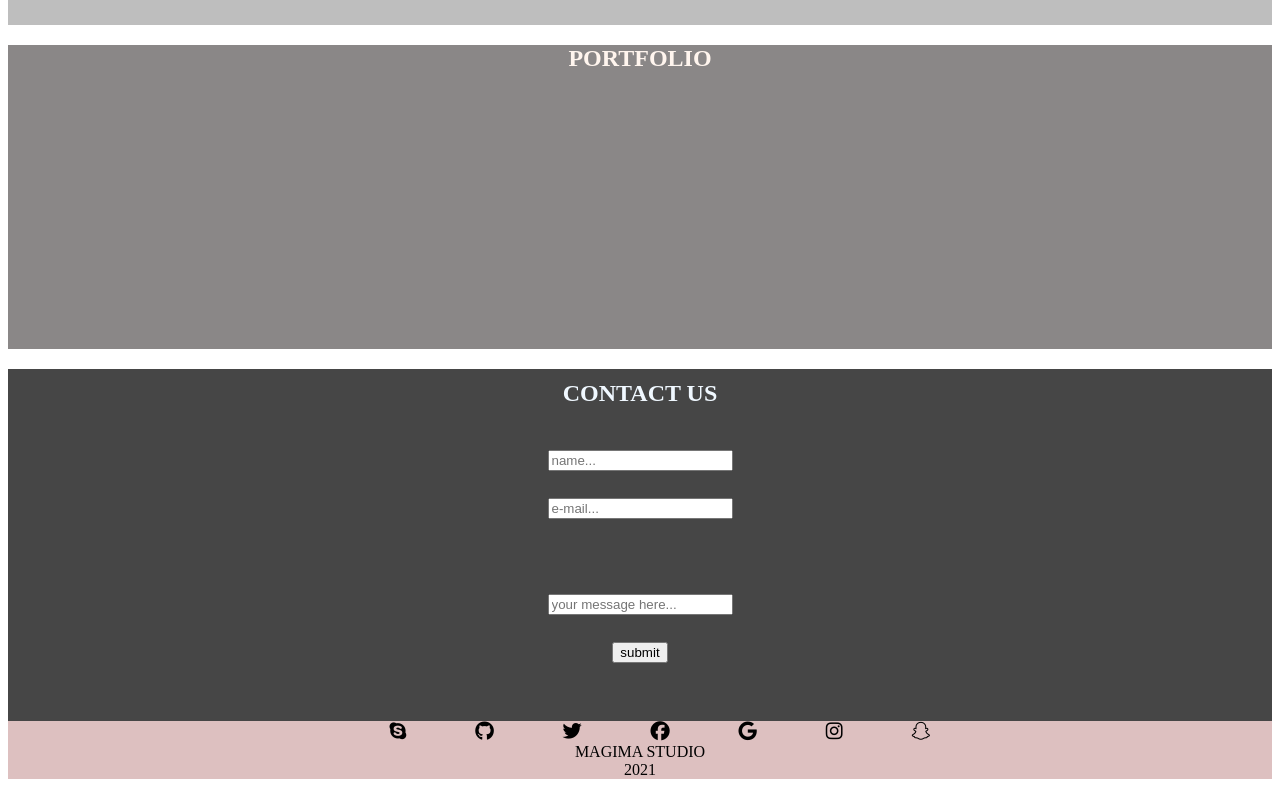
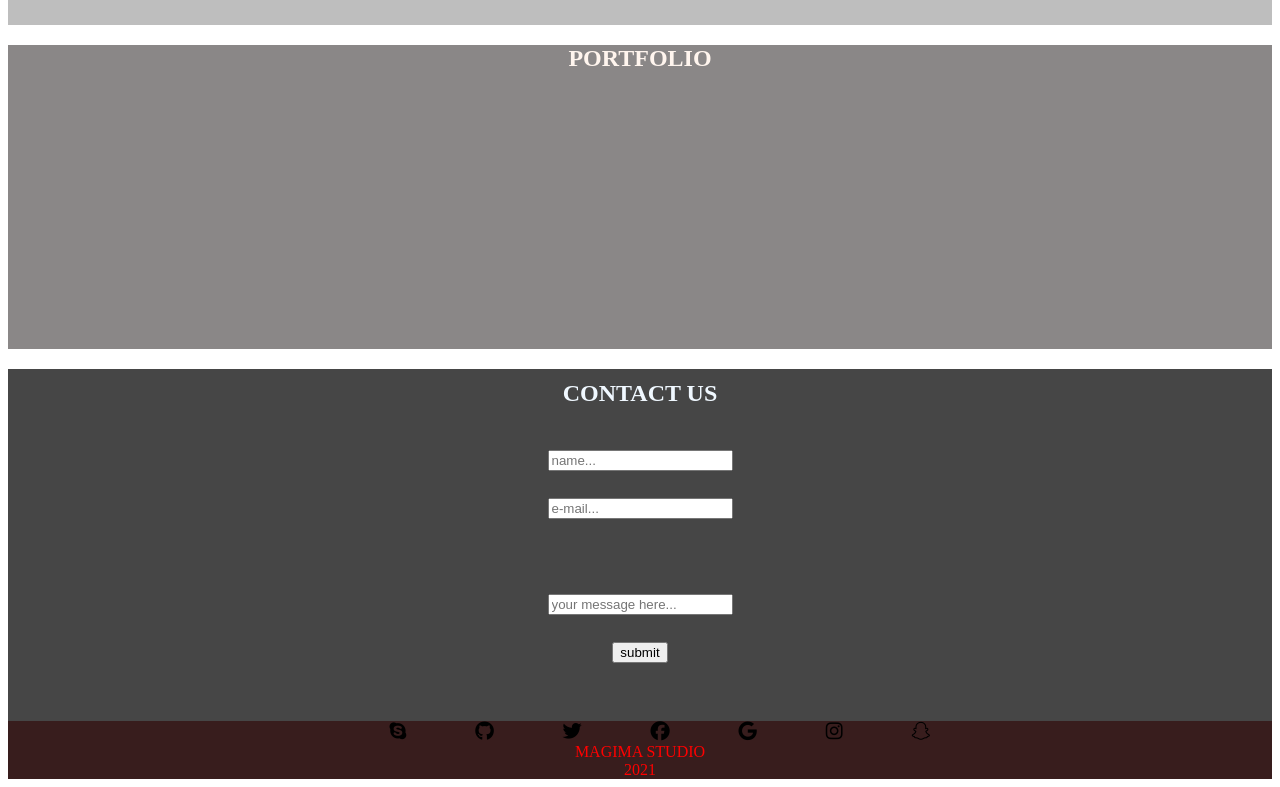
Before and after one commit to keithkirui91/week3project, a plain HTML site: page index.html in a window 1280 px wide. Shown: the part 1275-2062 px from the top of the page. Drawn offline with nearby package versions, Linux system fonts and the light colour scheme.

Commit message:
update style.css

```diff
--- a/style.css
+++ b/style.css
@@ -61,8 +61,8 @@ header{
 footer{
     margin-top: 0;
     text-align: center;
-    color: black;
-    background-color: rgb(221, 192, 192);
+    color: rgb(255, 0, 0);
+    background-color: rgb(56, 29, 29);
 
 }
 .my-row{
```
